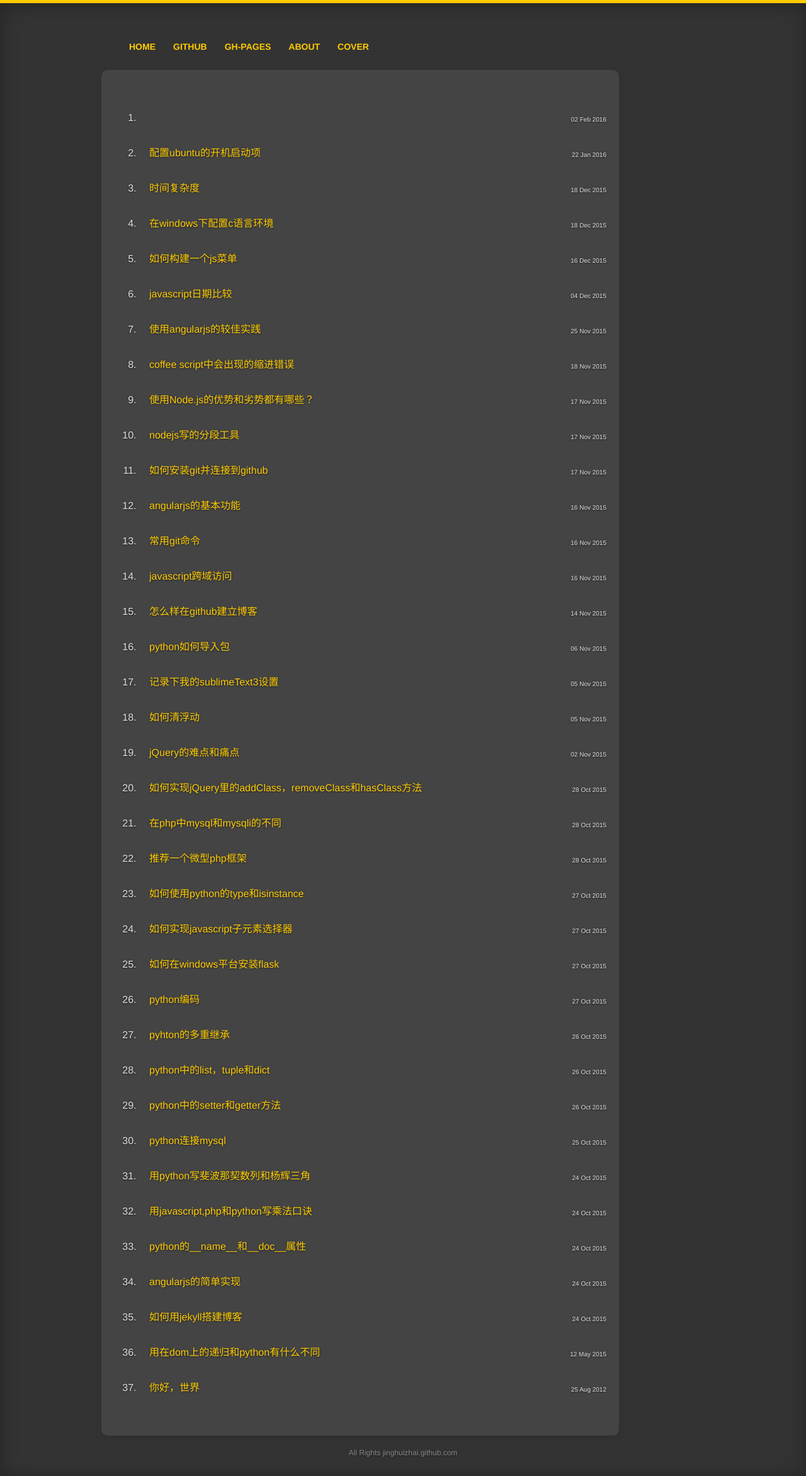
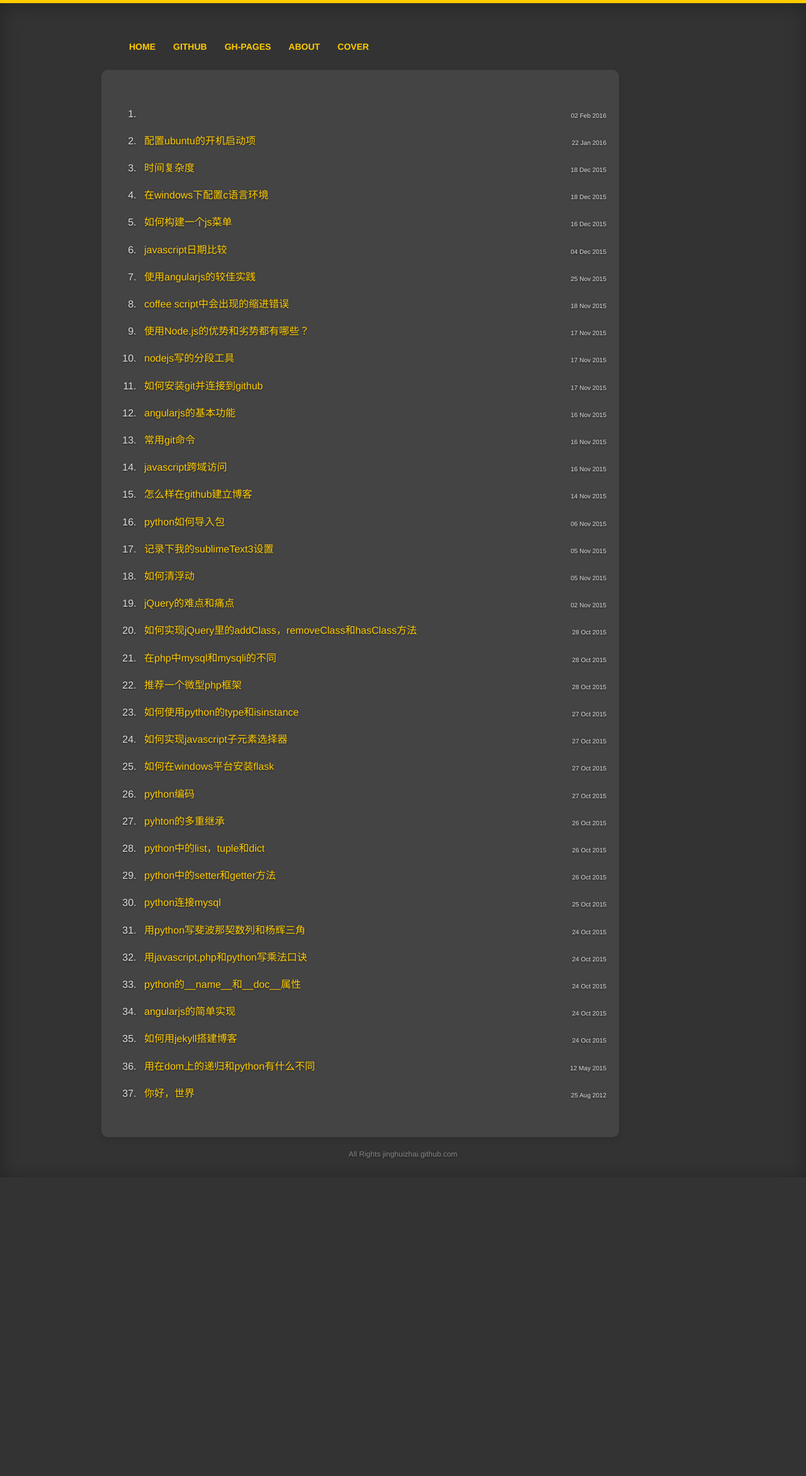
Before and after one commit to jinghuizhai/blog, a Jekyll site: the page built from index.html, in a window 1280 px wide. Shown: the whole page at 63% size. Built offline with Jekyll 4.4.1, drawn with Linux system fonts in a browser that asks for light colours; after the commit the page ends 1869 px from its top, so only the background shows below that.

Commit message:
modify home css

```diff
--- a/css/common.css
+++ b/css/common.css
@@ -114,8 +114,8 @@ li{
 	font-size: 10px;
 }
 .home-list li{
-	line-height: 2em;
-	padding-left: 1em;
+	line-height: 1.2em;
+	padding-left: 0.5em;
 }
 /*
 Monokai Sublime style. Derived from Monokai by noformnocontent http://nn.mit-license.org/
```
